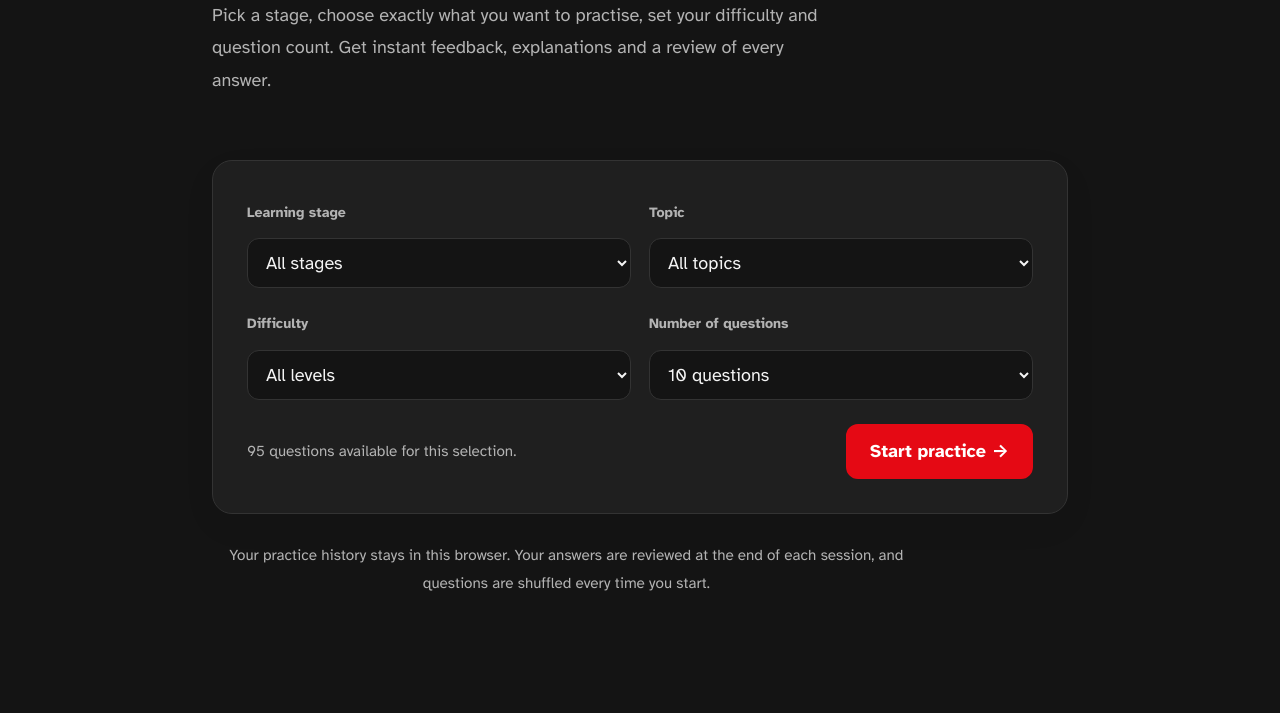
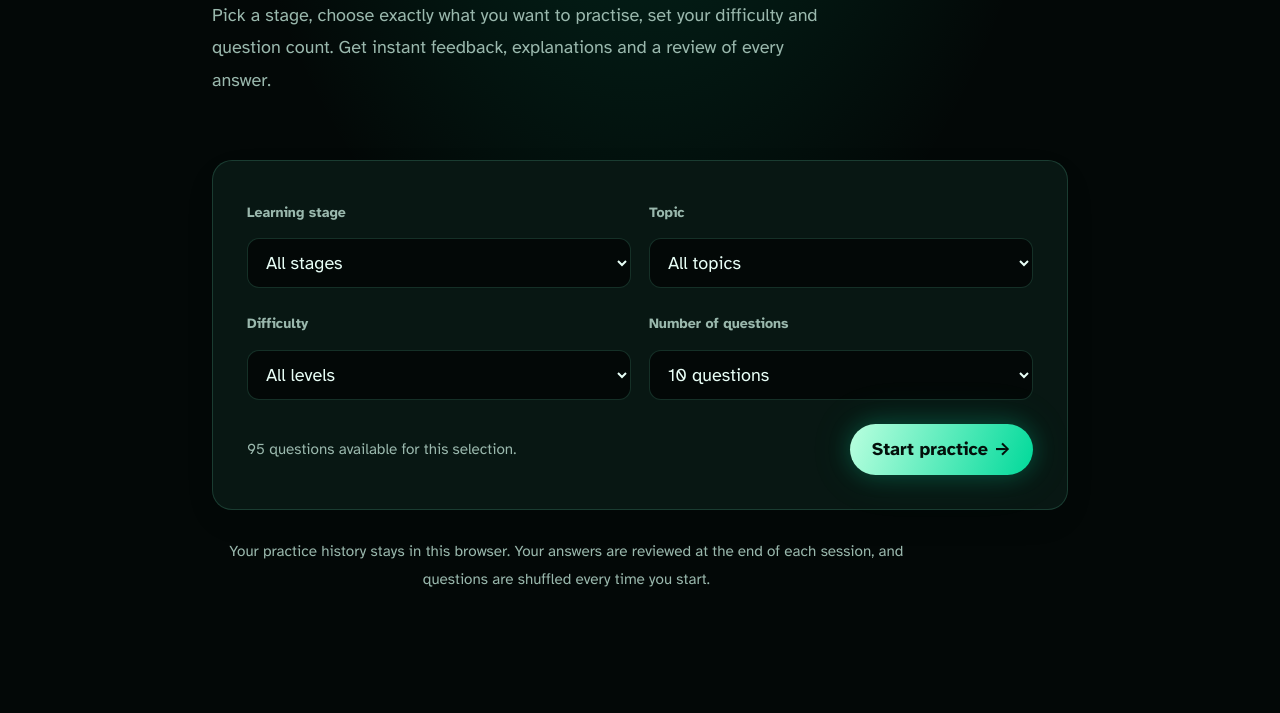
Before and after one commit to jayeshkandoi/ship-it, a plain HTML site: page stages/mcq.html in a window 1280 px wide. Shown: the part 229-942 px from the top of the page. Drawn offline with Linux system fonts and the light colour scheme.

Commit message:
Use Emerald as default MCQ theme

```diff
--- a/stages/mcq.html
+++ b/stages/mcq.html
@@ -3,7 +3,7 @@
 <head>
 <meta charset="utf-8"><meta name="viewport" content="width=device-width, initial-scale=1, viewport-fit=cover">
 <title>MCQ Practice | Ship It</title>
-<script>try{var t=localStorage.getItem("shipit-theme");if(!["cinema","midnight","sage"].includes(t))t="cinema";document.documentElement.dataset.theme=t}catch(e){}</script>
+<script>try{var t=localStorage.getItem("shipit-theme");if(!["cinema","midnight","genesis"].includes(t))t="genesis";document.documentElement.dataset.theme=t}catch(e){}</script>
 <link href="https://fonts.googleapis.com/css2?family=Atkinson+Hyperlegible:wght@400;700&display=swap" rel="stylesheet">
 <link rel="stylesheet" href="../css/style.css">
 <style>
```
